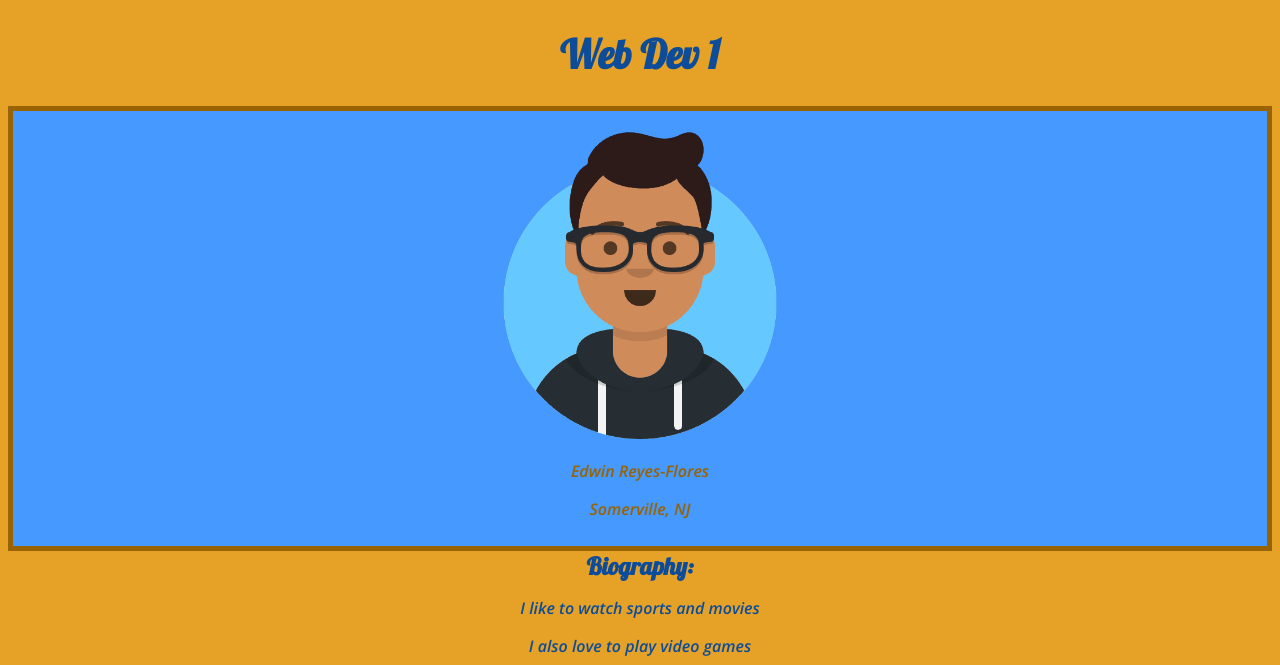
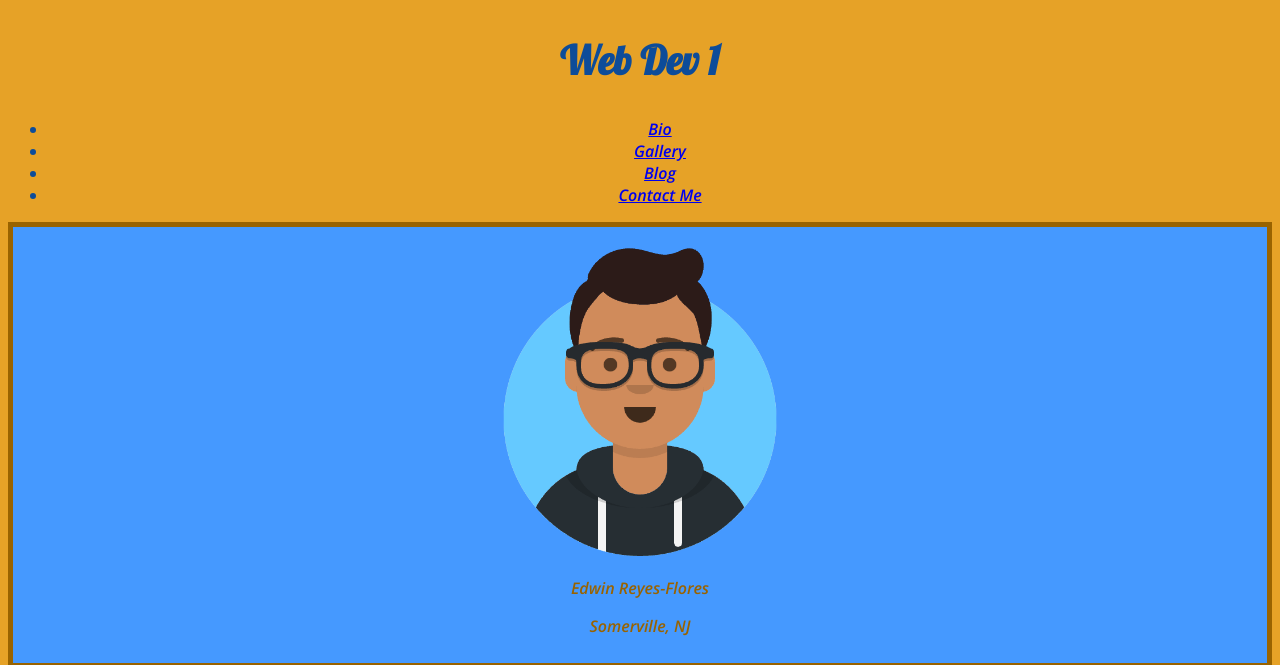
Before and after one commit to RVCC-IDMX/about-me-edwinreyes05, a plain HTML site: page index.html in a window 1280 px wide. Shown: the part 107-772 px from the top of the page. Drawn offline with nearby package versions, Linux system fonts and the light colour scheme.

Commit message:
Add nav markup

```diff
--- a/index.html
+++ b/index.html
@@ -17,8 +17,21 @@
 
     <header>
 
-        <img src="img/logo-96X96.svg" alt="Blue origami logo">
-        <h1>Web Dev 1</h1>
+        <nav class="navbar">
+            <div class="logo">
+                <img src="img/logo-96X96.svg" alt="Blue origami logo">
+                <h1>Web Dev 1</h1>
+            </div>
+            <div class="navbar-links">
+                <ul>
+                    <li><a href="#bio">Bio</a></li>
+                    <li><a href="#gallery">Gallery</a></li>
+                    <li><a href="#lit">Blog</a></li>
+                    <li><a href="#contact">Contact Me</a></li>
+
+                </ul>
+            </div>
+        </nav>
     </header>
 
     <main>
```
